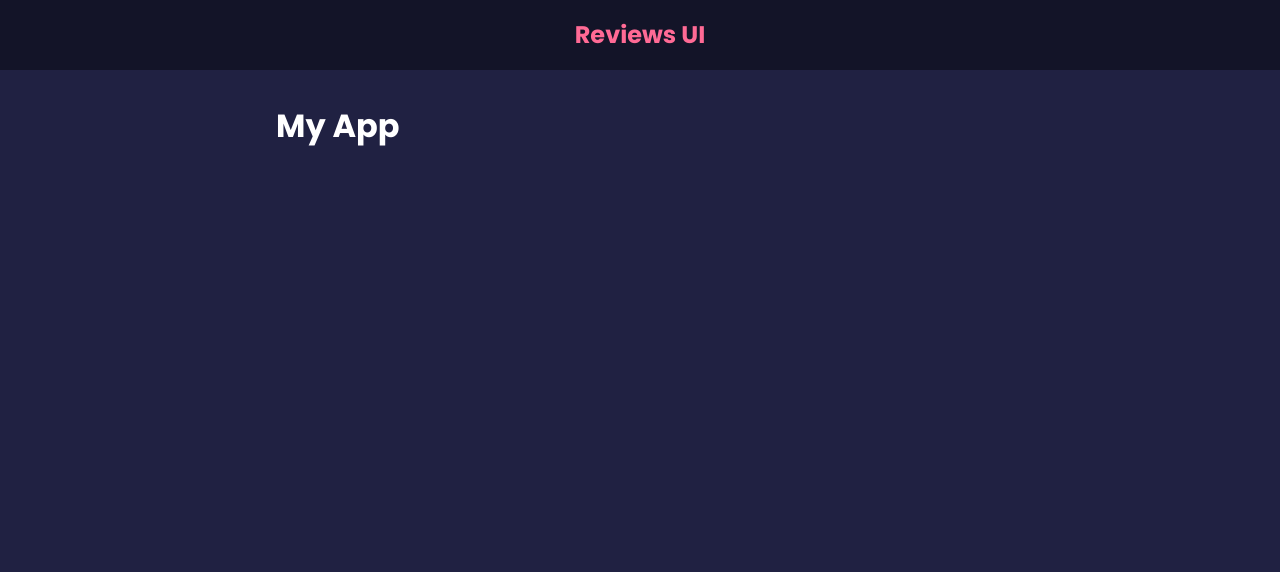
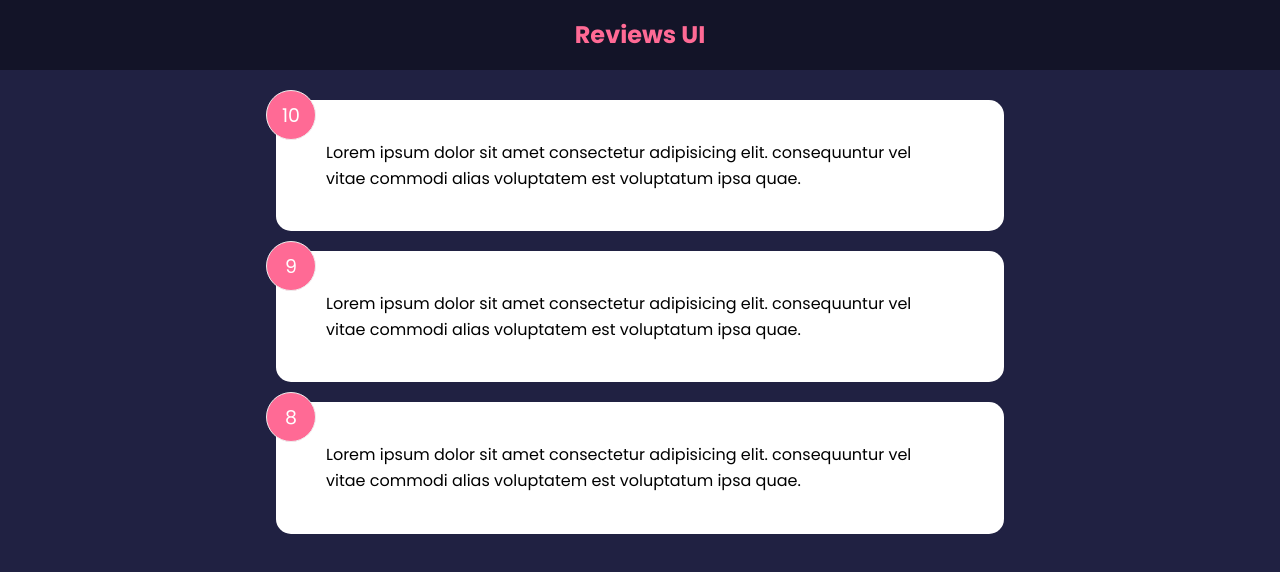
Before and after one commit to gitwalker4/reviews-app, a React (Create React App) app: page / in a window 1280 px wide. Shown: the top 572 px of the page. Built offline with nearby package versions, Linux system fonts and the light colour scheme.

Commit message:
Added Card component

```diff
--- a/src/App.js
+++ b/src/App.js
@@ -1,11 +1,17 @@
+import { useState } from 'react'
 import Header from './components/Header'
+import FeedbackList from './components/FeedbackList'
+import FeedbackData from './data/FeedbackData'
+import Card from './components/shared/Card'
 
 function App() {
+  const [feedback, setFeedback] = useState(FeedbackData)
+
   return (
     <>
       <Header />
       <div className="container">
-        <h1>My App</h1>
+        <FeedbackList feedback={feedback} />
       </div>
     </>
   )
--- /dev/null
+++ b/src/components/FeedbackItem.jsx
@@ -0,0 +1,17 @@
+import PropTypes from 'prop-types';
+import Card from './shared/Card'
+
+function FeedbackItem({item}) {
+  return (
+    <Card>
+      <div className='num-display'>{item.rating}</div>
+      <div className='text-display'>{item.text}</div>
+    </Card>
+  )
+}
+
+FeedbackItem.propTypes = {
+  item: PropTypes.object.isRequired
+}
+
+export default FeedbackItem
--- /dev/null
+++ b/src/components/FeedbackList.jsx
@@ -0,0 +1,28 @@
+import PropTypes from 'prop-types';
+import FeedbackItem from "./FeedbackItem"
+
+function FeedbackList({ feedback }) {
+  if(!feedback || feedback.length === 0) {
+    return <p>No feedback yet</p>
+  }
+
+  return (
+  <div className='feedback-list'>
+    {feedback.map((item) => (
+      <FeedbackItem key={item.id} item={item} />
+    ))}
+  </div>
+  )
+}
+
+FeedbackList.propTypes = {
+  feedback: PropTypes.arrayOf(
+    PropTypes.shape({
+      id: PropTypes.number.isRequired,
+      text: PropTypes.string.isRequired,
+      rating: PropTypes.number.isRequired
+    })
+  ),
+}
+
+export default FeedbackList
--- /dev/null
+++ b/src/components/shared/Card.jsx
@@ -0,0 +1,29 @@
+import PropTypes from 'prop-types';
+
+function Card({children, reverse}) {
+  // return (
+  //   <div className={`card ${reverse && 'reverse'}`}>
+  //     {children}
+  //   </div>
+  // )
+
+  return (
+    <div className='card' style={{
+      backgroundColor: reverse ? 'rgba(0,0,0,0.4)' : '#fff',
+      color: reverse ? '#fff' : '#000'
+    }}>
+      {children}
+    </div>
+  )
+}
+
+Card.defaultProps = {
+  reverse: false,
+}
+
+Card.propTypes = {
+  children: PropTypes.node.isRequired,
+  reverse: PropTypes.bool
+}
+
+export default Card
--- /dev/null
+++ b/src/data/FeedbackData.js
@@ -0,0 +1,19 @@
+const FeedbackData = [
+  {
+    id: 1,
+    rating: 10,
+    text: 'Lorem ipsum dolor sit amet consectetur adipisicing elit. consequuntur vel vitae commodi alias voluptatem est voluptatum ipsa quae.',
+  },
+  {
+    id: 2,
+    rating: 9,
+    text: 'Lorem ipsum dolor sit amet consectetur adipisicing elit. consequuntur vel vitae commodi alias voluptatem est voluptatum ipsa quae.',
+  },
+  {
+    id: 3,
+    rating: 8,
+    text: 'Lorem ipsum dolor sit amet consectetur adipisicing elit. consequuntur vel vitae commodi alias voluptatem est voluptatum ipsa quae.',
+  },
+]
+
+export default FeedbackData
```
